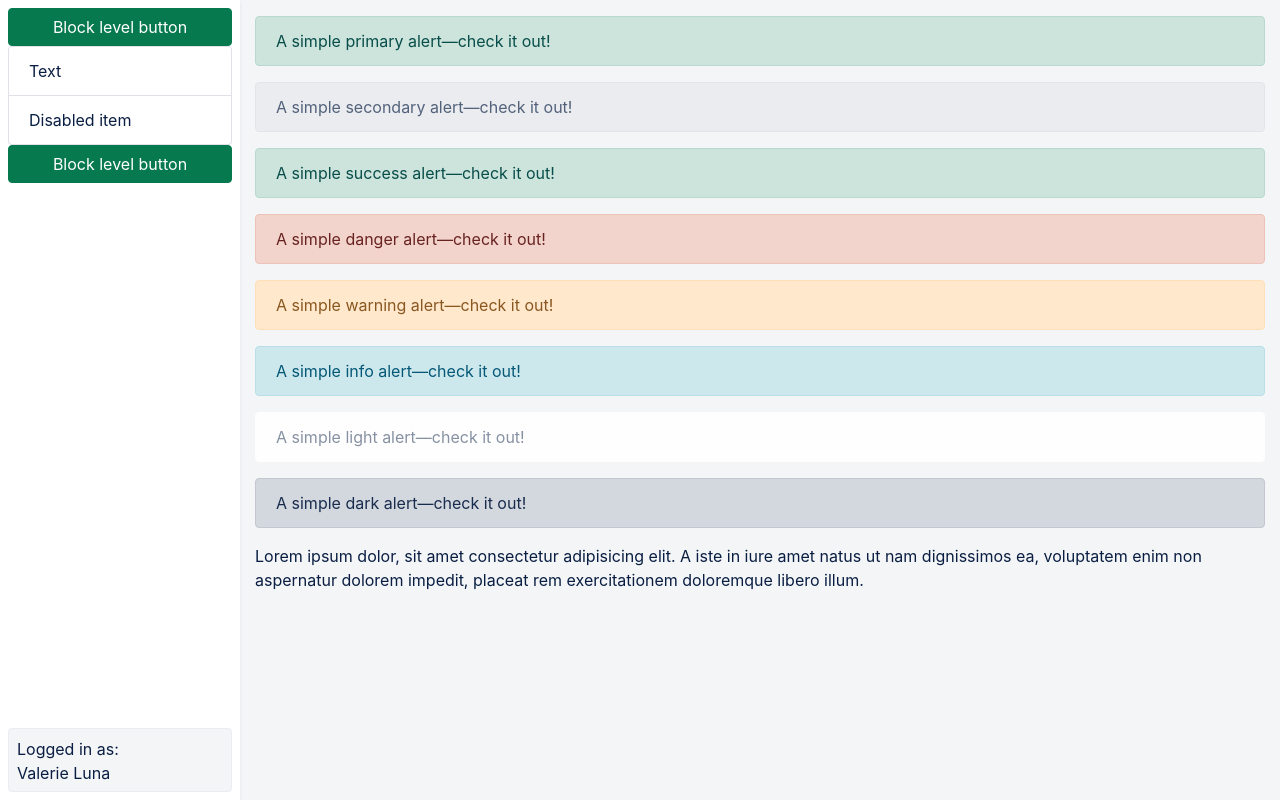
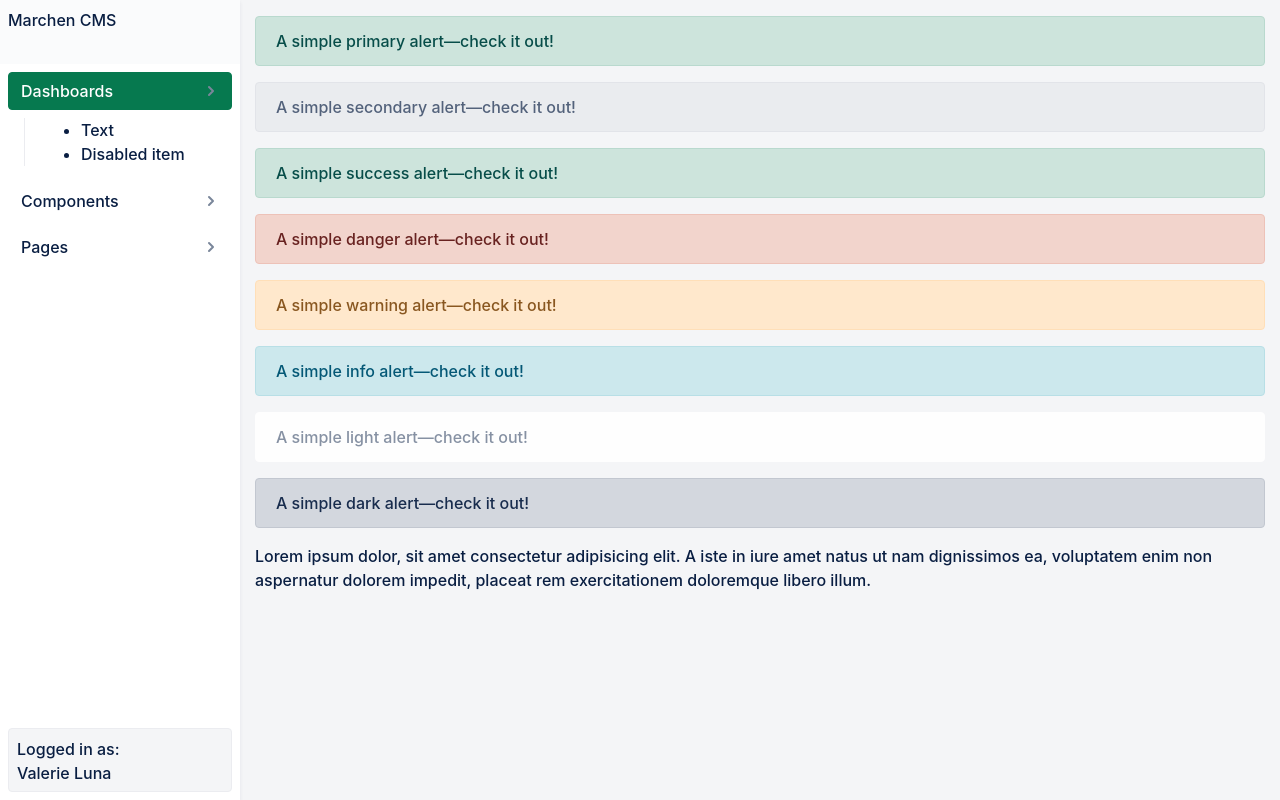
Before and after one commit to hessamkhoobkar/Marchen-CMS-Theme, a plain HTML site: page index.html in a window 1280 px wide. Drawn offline with Linux system fonts and the light colour scheme.

Commit message:
working on sidebar

```diff
--- a/build/scss/_customs.scss
+++ b/build/scss/_customs.scss
@@ -1,2 +1,3 @@
 @import "./custom/sidebar";
 @import "./custom/main";
+@import "./custom/buttons";
--- a/build/scss/_variables.scss
+++ b/build/scss/_variables.scss
@@ -143,9 +143,11 @@ $sizes: map-merge((25: 25%,
   $sizes);
 
 // Custom spacing variables
+$spacer-2xsmall: $spacer * .25;
 $spacer-small: $spacer * .5;
 $spacer-meduim: $spacer;
 $spacer-large: $spacer * 2;
+$spacer-2xlarge: $spacer * 4;
 
 
 // Body
@@ -255,10 +257,12 @@ $embed-responsive-aspect-ratios: join(((21 9),
 // Font, line-height, and color for body text, headings, and more.
 
 // stylelint-disable value-keyword-case
-$font-family-sans-serif: -apple-system,
+$font-family-sans-serif: "san francisco",
+"sf pro text",
+-apple-system,
 BlinkMacSystemFont,
+Roboto,
 "Segoe UI",
-Roboto,
 "Helvetica Neue",
 Arial,
 "Noto Sans",
@@ -283,7 +287,7 @@ $font-size-sm: $font-size-base * .875 !default;
 
 $font-weight-lighter: lighter !default;
 $font-weight-light: 300 !default;
-$font-weight-normal: 400 !default;
+$font-weight-normal: 500 !default;
 $font-weight-bold: 700 !default;
 $font-weight-bolder: bolder !default;
 
--- /dev/null
+++ b/build/scss/custom/_buttons.scss
@@ -0,0 +1,27 @@
+.btn-sidenav {
+    text-align: initial;
+    width: 100%;
+    display: flex;
+    flex-direction: row;
+    flex-wrap: wrap;
+    justify-content: space-between;
+    align-items: center;
+    margin-top: $spacer-small;
+
+    svg {
+        color: $gray-600;
+    }
+
+    &:hover {
+        color: $primary;
+        background-color: $gray-200;
+
+        svg {
+            color: $primary;
+        }
+    }
+
+    .sidenav-nested & {
+        margin-top: $spacer-2xsmall;
+    }
+}
--- a/build/scss/custom/_sidebar.scss
+++ b/build/scss/custom/_sidebar.scss
@@ -9,15 +9,36 @@
     box-shadow: $box-shadow-sm;
     overflow-y: auto;
 
+    &-header {
+        position: absolute;
+        top: 0;
+        left: 0;
+        right: 0;
+        height: $spacer-2xlarge;
+        background-color: $gray-100;
+        padding: $spacer-small;
+    }
+
+    &-body {
+        margin-top: $spacer-2xlarge;
+    }
+
     &-footer {
         position: absolute;
         bottom: $spacer-small;
         left: $spacer-small;
         right: $spacer-small;
-        height: $spacer * 4;
+        height: $spacer-2xlarge;
         background-color: $gray-200;
         padding: $spacer-small;
         border-radius: $border-radius;
         border: 1px solid $gray-300;
     }
+
+    .collapse-content {
+        margin-top: $spacer-small;
+        margin-left: $spacer;
+        padding-left: $spacer;
+        border-left: 1px solid $gray-300;
+    }
 }
--- a/index.html
+++ b/index.html
@@ -14,24 +14,101 @@
 
     <div role="sidebar" class="sidebar">
         <nav class="sidenav">
-            <div class="sidenav-menu">
-                <div class="accordion" id="accordionExample">
-                    <button type="button" class="btn btn-primary btn-block" data-toggle="collapse"
-                        data-target="#collapseOne" aria-expanded="true" aria-controls="collapseOne">
-                        Block level button
+
+            <div class="sidebar-header">
+                <p>Marchen CMS</p>
+            </div>
+
+            <div class="sidebar-body sidenav-menu">
+                <div class="accordion" id="sidenav-accordion">
+
+                    <button type="button" class="btn btn-sidenav btn-primary" data-toggle="collapse"
+                        data-target="#dashboards" aria-expanded="true" aria-controls="dashboards">
+                        <span>
+                            Dashboards
+                        </span>
+                        <svg xmlns="http://www.w3.org/2000/svg" width="16" height="16" viewBox="0 0 24 24" fill="none"
+                            stroke="currentColor" stroke-width="3" stroke-linecap="round" stroke-linejoin="round"
+                            class="feather feather-chevron-right">
+                            <polyline points="9 18 15 12 9 6"></polyline>
+                        </svg>
                     </button>
-                    <div id="collapseOne" class="collapse show" aria-labelledby="headingOne"
-                        data-parent="#accordionExample">
-                        <ul class="list-group">
-                            <li class="list-group-item">Text</li>
-                            <li class="list-group-item" aria-disabled="true">Disabled item</li>
+                    <div id="dashboards" class="collapse collapse-content show" aria-labelledby="headingOne"
+                        data-parent="#sidenav-accordion">
+                        <ul class="">
+                            <li class="">Text</li>
+                            <li class="">Disabled item</li>
                         </ul>
                     </div>
-                    <button type="button" class="btn btn-primary btn-block" data-toggle="collapse"
-                        data-target="#collapseTwo" aria-expanded="false" aria-controls="collapseTwo">
-                        Block level button
+
+                    <button type="button" class="btn btn-sidenav" data-toggle="collapse" data-target="#components"
+                        aria-expanded="false" aria-controls="components">
+                        <span>
+                            Components
+                        </span>
+                        <svg xmlns="http://www.w3.org/2000/svg" width="16" height="16" viewBox="0 0 24 24" fill="none"
+                            stroke="currentColor" stroke-width="3" stroke-linecap="round" stroke-linejoin="round"
+                            class="feather feather-chevron-right">
+                            <polyline points="9 18 15 12 9 6"></polyline>
+                        </svg>
                     </button>
-                    <div id="collapseTwo" class="collapse" aria-labelledby="headingOne" data-parent="#accordionExample">
+                    <div id="components" class="collapse collapse-content" aria-labelledby="headingOne"
+                        data-parent="#sidenav-accordion">
+                        <nav class="sidenav-nested">
+
+                            <a class="btn btn-sidenav" href="alerts.html">
+                                Alerts
+                            </a>
+                            <a class="btn btn-sidenav" href="avatars.html">
+                                Avatars
+                                <span class="badge badge-primary ml-2">New!</span>
+                            </a>
+                            <a class="btn btn-sidenav" href="badges.html">
+                                Badges
+                            </a>
+                            <a class="btn btn-sidenav" href="buttons.html">
+                                Buttons
+                            </a>
+                            <a class="btn btn-sidenav" href="cards.html">
+                                Cards
+                            </a>
+                            <a class="btn btn-sidenav" href="dropdowns.html">
+                                Dropdowns
+                            </a>
+                            <a class="btn btn-sidenav" href="forms.html">
+                                Forms
+                            </a>
+                            <a class="btn btn-sidenav" href="modals.html">
+                                Modals
+                            </a>
+                            <a class="btn btn-sidenav" href="navigation.html">
+                                Navigation
+                            </a>
+                            <a class="btn btn-sidenav" href="progress.html">
+                                Progress
+                            </a>
+                            <a class="btn btn-sidenav" href="toasts.html">
+                                Toasts
+                            </a>
+                            <a class="btn btn-sidenav" href="tooltips.html">
+                                Tooltips
+                            </a>
+                        </nav>
+                    </div>
+
+                    <button type="button" class="btn btn-sidenav" data-toggle="collapse" data-target="#pages"
+                        aria-expanded="false" aria-controls="pages">
+                        <span>
+                            Pages
+                        </span>
+                        <svg xmlns="http://www.w3.org/2000/svg" width="16" height="16" viewBox="0 0 24 24" fill="none"
+                            stroke="currentColor" stroke-width="3" stroke-linecap="round" stroke-linejoin="round"
+                            class="feather feather-chevron-right">
+                            <polyline points="9 18 15 12 9 6"></polyline>
+                        </svg>
+                    </button>
+                    <div id="pages" class="collapse collapse-content" aria-labelledby="headingOne"
+                        data-parent="#sidenav-accordion">
                         <ul class="list-group">
                             <li class="list-group-item">Text</li>
                             <li class="list-group-item" aria-disabled="false">Disabled item</li>
@@ -48,7 +125,6 @@
             </div>
         </nav>
     </div>
-
 
     <main role="main" class="main">
         <div class="container-fluid">
```
Also changed, not shown: build/css/bootstrap.css, 1 other file.
